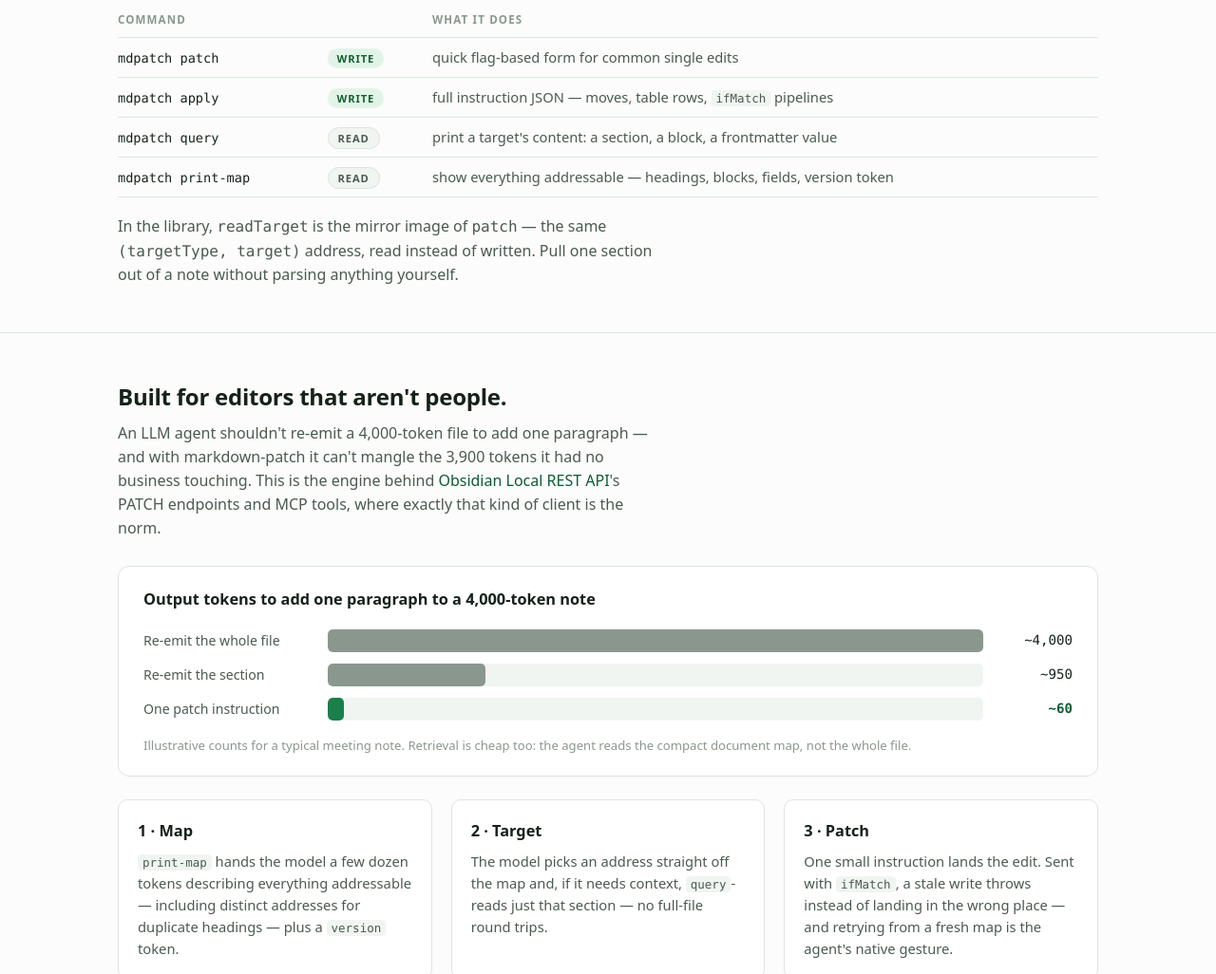
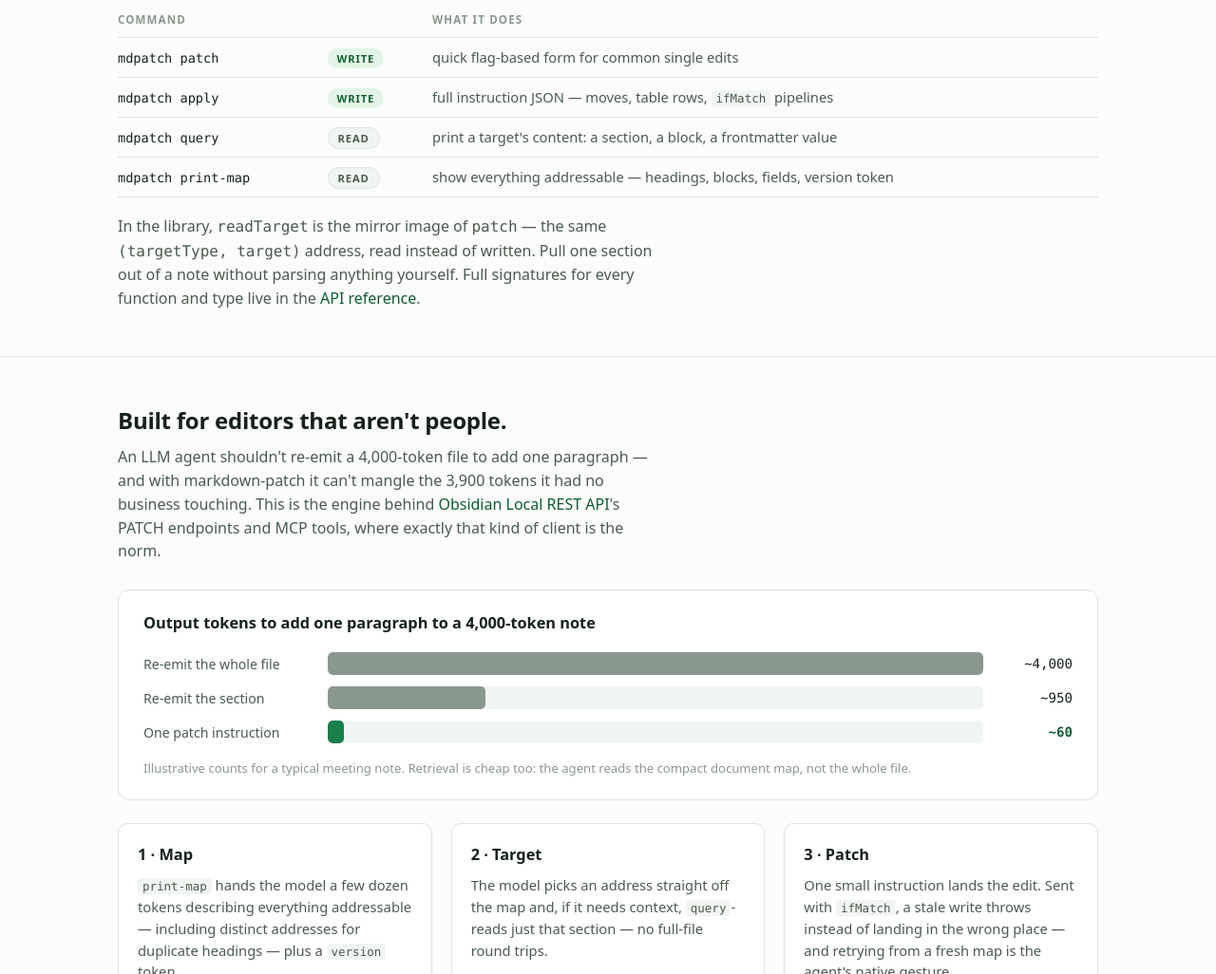
Before and after one commit to coddingtonbear/markdown-patch, a website: page site/index.html in a window 1280 px wide. Shown: the part 1485-2511 px from the top of the page at 95% size. Drawn offline with Linux system fonts and the light colour scheme.

Commit message:
Link the API reference from the CLI/library section body
The /api/ docs were reachable only from the nav and footer; add an
in-content link where library readers actually are.

Co-Authored-By: Claude Fable 5 <noreply@anthropic.com>
Claude-Session: https://claude.ai/code/session_01VbjyyWq1fcRe3iBg69oxtX

```diff
--- a/site/index.html
+++ b/site/index.html
@@ -255,7 +255,7 @@
       <tr><td>mdpatch query</td><td><span class="rw read">read</span></td><td>print a target's content: a section, a block, a frontmatter value</td></tr>
       <tr><td>mdpatch print-map</td><td><span class="rw read">read</span></td><td>show everything addressable — headings, blocks, fields, version token</td></tr>
     </table></div>
-    <p class="sub" style="margin:18px 0 0">In the library, <code style="font-family:var(--mono)">readTarget</code> is the mirror image of <code style="font-family:var(--mono)">patch</code> — the same <code style="font-family:var(--mono)">(targetType, target)</code> address, read instead of written. Pull one section out of a note without parsing anything yourself.</p>
+    <p class="sub" style="margin:18px 0 0">In the library, <code style="font-family:var(--mono)">readTarget</code> is the mirror image of <code style="font-family:var(--mono)">patch</code> — the same <code style="font-family:var(--mono)">(targetType, target)</code> address, read instead of written. Pull one section out of a note without parsing anything yourself. Full signatures for every function and type live in the <a href="./api/">API reference</a>.</p>
   </div>
 </section>
 
```
